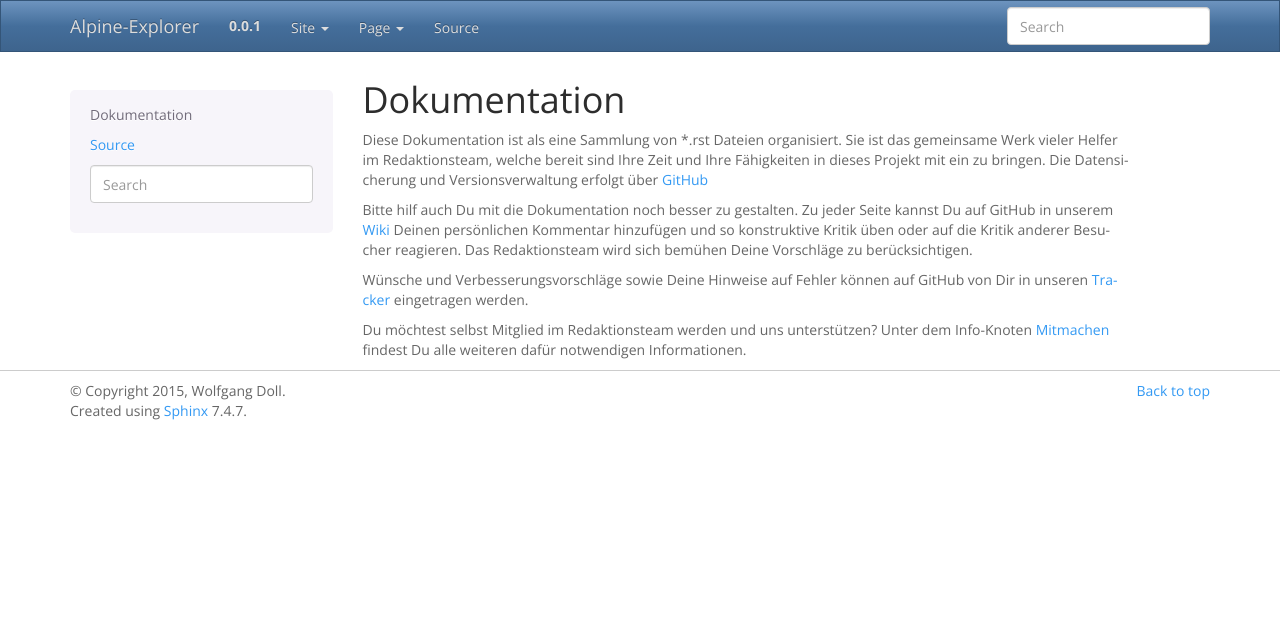
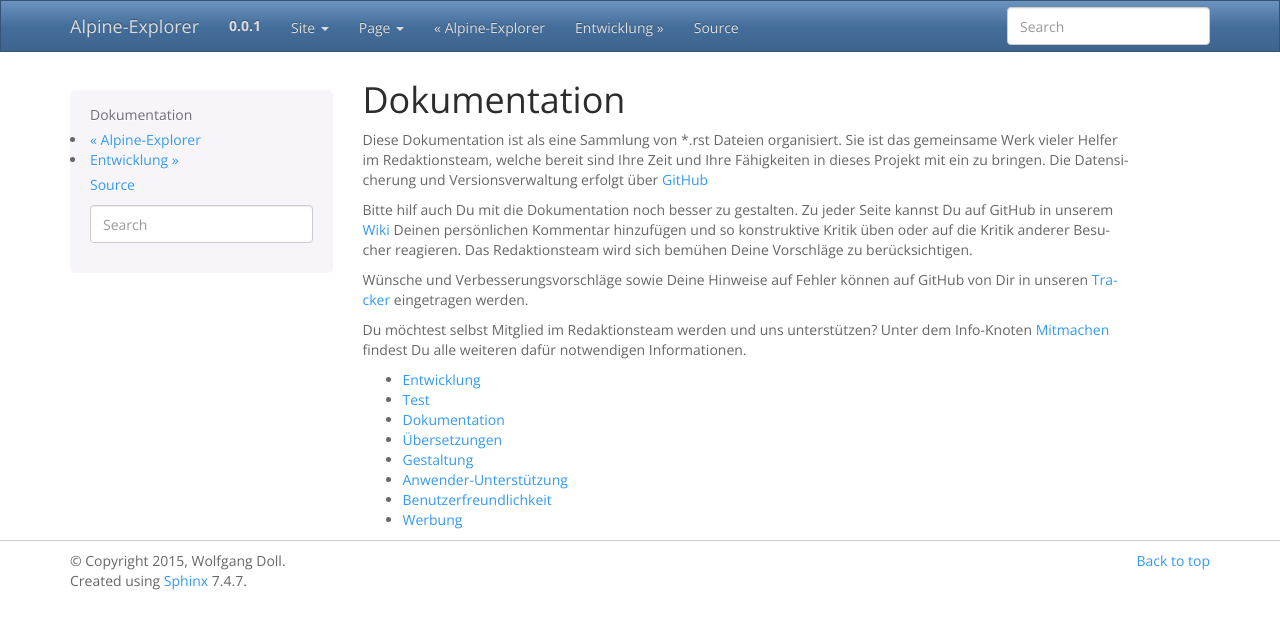
Before and after one commit to wodo/alpine-explorer, a Sphinx documentation site: the page built from docs/Manual/manual.rst, in a window 1280 px wide. Shown: the top 629 px of the page. Built offline with Sphinx 7.4.7, drawn with Linux system fonts in a browser that asks for light colours; pages that are not in the unit, such as notebooks, are missing from menus.

Commit message:
manual prototype

```diff
--- /dev/null
+++ b/docs/Manual/design.rst
@@ -0,0 +1,5 @@
+.. _manual.design:
+
+==========
+Gestaltung
+==========
--- /dev/null
+++ b/docs/Manual/development.rst
@@ -0,0 +1,5 @@
+.. _manual.development:
+
+===========
+Entwicklung
+===========
--- /dev/null
+++ b/docs/Manual/documentation.rst
@@ -0,0 +1,5 @@
+.. _manual.documentation:
+
+=============
+Dokumentation
+=============
--- a/docs/Manual/manual.rst
+++ b/docs/Manual/manual.rst
@@ -15,3 +15,14 @@ Du möchtest selbst Mitglied im Redaktionsteam werden und uns unterstützen? Unt
 .. _github: https://github.com/wodo/alpine-explorer
 .. _wiki: https://github.com/wodo/alpine-explorer/wiki
 .. _issues: https://github.com/wodo/alpine-explorer/issues
+
+.. toctree::
+
+   development
+   test
+   documentation
+   translation
+   design
+   support
+   usability
+   marketing
--- /dev/null
+++ b/docs/Manual/marketing.rst
@@ -0,0 +1,5 @@
+.. _manual.marketing:
+
+=======
+Werbung
+=======
--- /dev/null
+++ b/docs/Manual/support.rst
@@ -0,0 +1,5 @@
+.. _manual.support:
+
+======================
+Anwender-Unterstützung
+======================
--- /dev/null
+++ b/docs/Manual/test.rst
@@ -0,0 +1,5 @@
+.. _manual.test:
+
+====
+Test
+====
--- /dev/null
+++ b/docs/Manual/translation.rst
@@ -0,0 +1,5 @@
+.. _manual.translation:
+
+=============
+Übersetzungen
+=============
--- /dev/null
+++ b/docs/Manual/usability.rst
@@ -0,0 +1,5 @@
+.. _manual.usability:
+
+======================
+Benutzerfreundlichkeit
+======================
--- a/docs/index.rst
+++ b/docs/index.rst
@@ -39,7 +39,7 @@ diese neuen Informationen wieder zur Verfügung stellen und so den Fundus verbes
 Neugierig geworden? Im Info-Knoten :ref:`Mitmachen <contribute>` findest Du einige Möglichkeiten wie Du dazu beitragen kannst,
 eine solche Applikation bald auch auf Deinen Touren zum Einsatz zu bringen.
 
-Alles Wissenswerte über den Alpine-Explorer findest Du im Info-Knoten :ref:`Dokumentation <documentation>`.
+Alles Wissenswerte über den Alpine-Explorer findest Du im Info-Knoten :ref:`Dokumentation <manual>`.
 
 Überblick
 =========
```
Also changed, not shown: other parts of docs/index.rst (+1 -1 lines).
